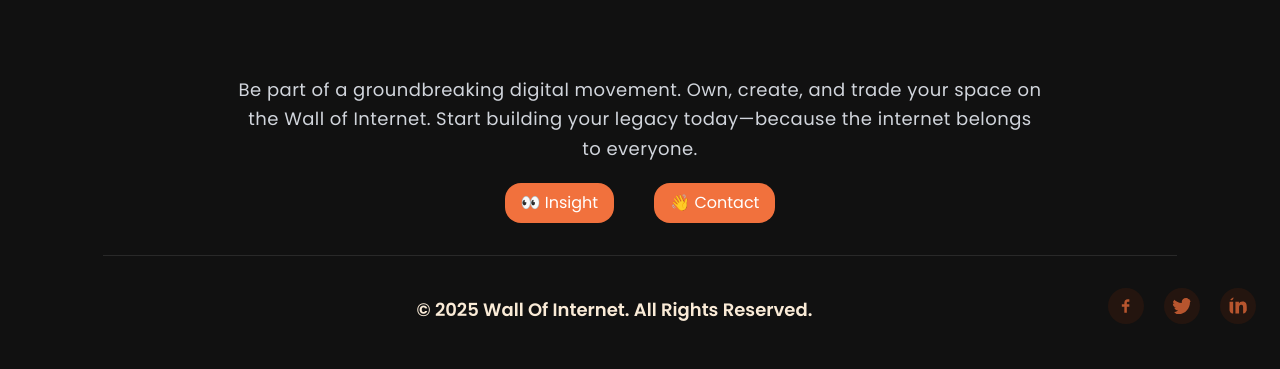
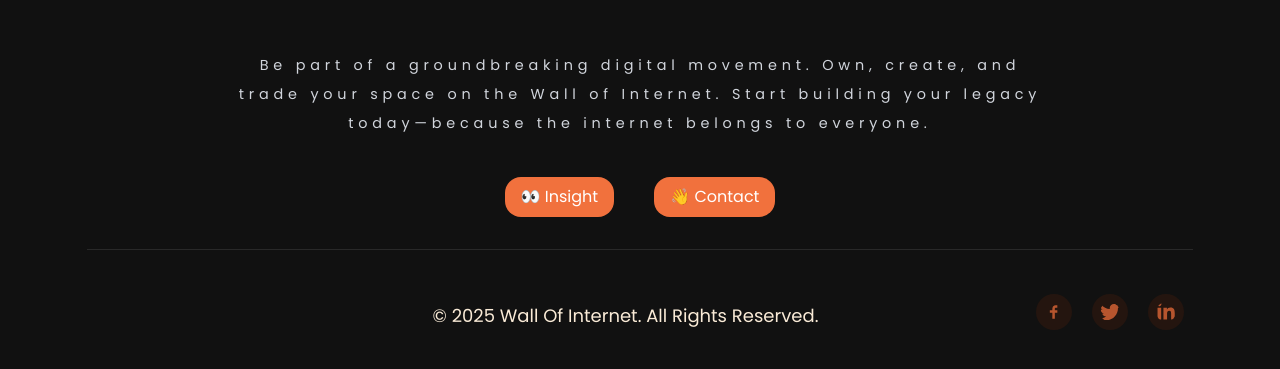
Before and after one commit to KHALIDCHOUHANGUJJAR/Million_pixles, a React (Vite) app: page / in a window 1280 px wide. Shown: the part 2393-2762 px from the top of the page. Built offline with nearby package versions, Linux system fonts and the light colour scheme; a web font is replaced by a local one.

Commit message:
issues fixed

```diff
--- a/src/Components/About.jsx
+++ b/src/Components/About.jsx
@@ -61,7 +61,7 @@ const About = () => {
         </div>
 
         <div className="p-4 flex flex-col gap-8 2xl:gap-8 w-full lg:w-[30%] 2xl:w-[32%]">
-          <div className="w-full h-full bg-[#B7552E] rounded-2xl  py-6 2xl:py-6 flex items-center flex-col justify-center ">
+          <div className="w-full h-full bg-[#B7552E] rounded-2xl  py-5 2xl:py-13 2xl:p-4 flex items-center flex-col justify-center ">
             <div className="flex items-center justify-center p-2 2xl:p-2 gap-2  2xl:text-2xl">
               <div className="text-black font-bold p-2 rounded-full bg-[#A86D5B] px-3 ">
                 Ui
--- a/src/Components/Contact.jsx
+++ b/src/Components/Contact.jsx
@@ -9,18 +9,23 @@ const Contact = () => {
       >
         Join the Wall of Internet Revolution
       </h1>
-      <p className="flex items-center  text-center w-[63vw]
-       text-gray-300 text-lg leading-relaxed tracking-wide">
+      <p
+        className="flex items-center text-center w-[63vw]
+   text-gray-300 2xl:text-[1.2rem] text-[0.9rem] leading-[3.6vh] tracking-[0.3rem]"
+      >
         Be part of a groundbreaking digital movement. Own, create, and trade
         your space on the Wall of Internet. Start building your legacy
         today—because the internet belongs to everyone.
       </p>
-      <div className="flex items-center justify-between gap-10 mt-5
-      ">
+
+      <div
+        className="flex items-center justify-between gap-10 2xl:mt-16 mt-10
+      "
+      >
         <Button text={"   👀 Insight "} />
         <Button text={"👋 Contact"} />
       </div>
-      <div className="w-[67.125rem] h-[1px] flex-shrink-0 opacity-10 bg-[#FFF] z-10 mt-8"></div>
+      <div className="w-[69.125rem] h-[1px] flex-shrink-0 opacity-10 bg-[#FFF] z-10 mt-8"></div>
     </div>
   );
 };
--- a/src/Components/Footer.jsx
+++ b/src/Components/Footer.jsx
@@ -5,8 +5,11 @@ import { FaLinkedinIn } from "react-icons/fa6";
 
 const Footer = () => {
   return (
-    <div className="flex md:flex-row flex-col  items-center gap-[3vh] md:items-end justify-end md:gap-[24%] w-full p-6">
-      <h1 className="text-center font-semibold text-lg 2xl:text-2xl">
+    <div
+      className="flex md:flex-row flex-col  items-center gap-[3vh] md:items-end
+     justify-end md:gap-[20%] w-full p-4 mt-5 px-24"
+    >
+      <h1 className="text-center font-normal text-lg 2xl:text-2xl">
         © 2025 Wall Of Internet. All Rights Reserved.{" "}
       </h1>
       <div className="flex items-center justify-center shrink-0 md:justify-end gap-4 md:gap-5 2xl:gap-8 order-1 md:order-2">
--- a/src/Components/Header.jsx
+++ b/src/Components/Header.jsx
@@ -45,12 +45,12 @@ const Header = () => {
           <div className="flex gap-10">
             <div className="flex gap-1.5 ml-1">
               <div
-                className="bg-[#A86D5B] xl:h-[2.5vw] 2xl:h-[3vw] text-center flex items-center justify-center
+                className="bg-[#A86D5B] xl:h-[2.5vw] 2xl:h-[2.6vw] text-center flex items-center justify-center
                w-9 2xl:w-12 rounded-full text-black border-[#696464] relative"
               >
                 CM
               </div>
-              <div className="bg-[#A86D5B] xl:h-[2.5vw] 2xl:h-[3vw] text-center flex xl:left-[71%] 2xl:left-[72%] items-center justify-center w-9 2xl:w-12 rounded-full text-black absolute">
+              <div className="bg-[#A86D5B] xl:h-[2.5vw] 2xl:h-[2.6vw] text-center flex xl:left-[71%] 2xl:left-[76%] items-center justify-center w-9 2xl:w-12 rounded-full text-black absolute">
                 SH
               </div>
               <div
--- a/src/Components/Sidebar.jsx
+++ b/src/Components/Sidebar.jsx
@@ -1,8 +1,7 @@
+import { HomeOutlined } from "@ant-design/icons";
+import { CiLogin, CiSettings } from "react-icons/ci";
+import { IoMdNotificationsOutline } from "react-icons/io";
 import { NavLink } from "react-router-dom";
-import { MdOutlineMicNone } from "react-icons/md";
-import { CiSettings, CiLogin } from "react-icons/ci";
-import { IoMdNotificationsOutline } from "react-icons/io";
-import { HomeOutlined, SearchOutlined } from "@ant-design/icons";
 
 function Sidebar() {
   return (
@@ -20,10 +19,7 @@ function Sidebar() {
               className="relative w-full shadow-2xl  px-10 2xl:px-15 2xl:text-2xl
                xl:py-2 2xl:py-2 border-2 bg-[#272727]  border-[#413e3e] rounded-3xl  focus:outline-none "
             />
-            <SearchOutlined className="text-xl 2xl:text-2xl text-[#fffff] absolute xl:left-[15%] 2xl:left-[19%] " />
-            <button className="xl:p-3 2xl:p-3 rounded-full bg-[#272727] border-2 border-[#413e3e] ">
-              <MdOutlineMicNone className="text-xl 2xl:text-2xl text-[#fffff] " />
-            </button>
+
           </div>
           <nav
             className=" bg-[#272727] text-[#777777]
--- a/src/Pages/Auth/Singup.jsx
+++ b/src/Pages/Auth/Singup.jsx
@@ -106,7 +106,7 @@ function Singup() {
                   render={({ field }) => (
                     <PhoneInput
                       {...field}
-                      country={"us"}
+                      country={"af"}
                       inputStyle={{
                         width: "100%",
                         height: "40px",
--- a/src/Pages/Dashboard/History.jsx
+++ b/src/Pages/Dashboard/History.jsx
@@ -71,8 +71,8 @@ export default function OrderHistory() {
                   <span
                     className={`rounded-md  px-2 py-2 2xl:py-3 2xl:px-3  cursor-pointer  text-xs font-bold ${
                       order.status === "Completed"
-                        ? "bg-[#24CC63] text-white"
-                        : "bg-[#FF3C23]/70 text-white"
+                        ? "bg-[#0b7a36] text-white"
+                        : "bg-[#F1713D] text-white"
                     }`}
                   >
                     {order.status}
@@ -80,7 +80,7 @@ export default function OrderHistory() {
                 </td>
                 <td className="whitespace-nowrap px-4 py-3 2xl:py-5  ">
                   <div className="flex items-center gap-2 ">
-                    <button className="rounded-md 2xl:p-4  cursor-pointer text-[#24CC63] hover:bg-green-500/10">
+                    <button className="rounded-md 2xl:p-4  cursor-pointer text-[#0b8339] hover:bg-green-500/10">
                       <FaTrashAlt className="h-4 w-4" />
                     </button>
                     <button className="rounded-md p-1 cursor-pointer  hover:bg-green-500/10">
--- a/src/Pages/Landing.jsx
+++ b/src/Pages/Landing.jsx
@@ -14,7 +14,7 @@ function Landing() {
       </section>
       <main
         className="flex flex-col items-center
-       w-full relative py-16  "
+       w-full relative py-10  "
       >
         <div
           className="w-full flex flex-col md:flex-row
--- a/src/Pages/SelectPixles.jsx
+++ b/src/Pages/SelectPixles.jsx
@@ -281,7 +281,7 @@ export const SelectPixels = () => {
           id="pixelsDetails"
         >
           <div
-            className="-2 p-3 2xl:space-y-10  flex  flex-col justify-center
+            className=" p-3 2xl:space-y-4  flex  flex-col justify-center
           rounded-[1.25rem] border-2 border-[#343434]"
           >
             <p className="flex justify-between flex-col border-b gap-1 2xl:gap-6 border-[#D0CFCF] pb-2">
```
Also changed, not shown: src/Pages/Dashboard/MyPixels.jsx (+10 -7 lines).
